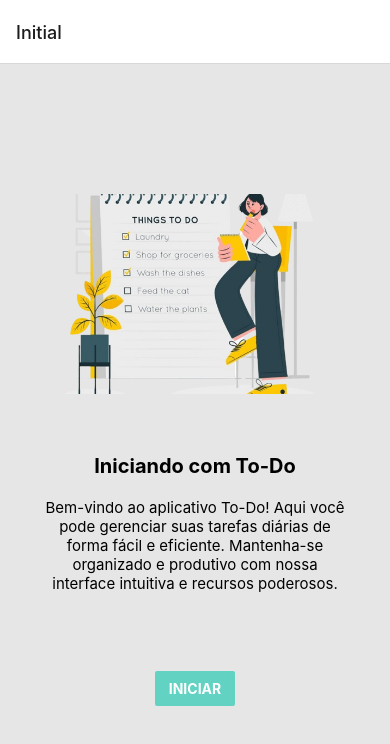
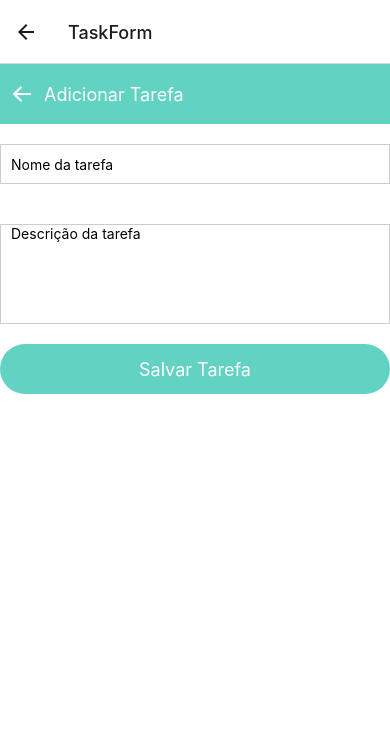
Before and after one commit to FranAprigio/To-Do_App, a React Native app: screen /TaskForm in a window 390 px wide. Shown: the top 744 px of the page. Built offline with nearby package versions, Linux system fonts and the light colour scheme.

Commit message:
[FIX] - Organizing Tasks

```diff
--- a/App.js
+++ b/App.js
@@ -4,8 +4,10 @@ import Initial from './screens/Initial';
 import Register from './screens/Register';
 import Login from './screens/Login';
 import Home from './screens/Home';
+import List from './screens/List';
 import { createNativeStackNavigator } from '@react-navigation/native-stack';
 import { NavigationContainer } from '@react-navigation/native';
+import TaskForm from './screens/TaskForm';
 
 
 
@@ -19,6 +21,8 @@ export default function App() {
 			<Stack.Screen name='Login' component={Login} />
 			<Stack.Screen name='Register' component={Register} />
 			<Stack.Screen name='Home' component={Home} />
+      <Stack.Screen name='List' component={List} />
+      <Stack.Screen name='TaskForm' component={TaskForm} />
 		</Stack.Navigator>
 	</NavigationContainer>
   );
--- /dev/null
+++ b/screens/List.js
@@ -0,0 +1,124 @@
+import React, { useState, useEffect } from 'react';
+import { StyleSheet, View, Text, FlatList, TouchableOpacity } from 'react-native';
+import AsyncStorage from '@react-native-async-storage/async-storage';
+import Icon from 'react-native-vector-icons/FontAwesome';
+import Navbar from '../components/Navbar';
+
+export default function List({ navigation }) {
+    const [tasks, setTasks] = useState([]);
+
+    useEffect(() => {
+        const unsubscribe = navigation.addListener('focus', () => {
+            loadTasks();
+        });
+
+        return unsubscribe;
+    }, [navigation]);
+
+    const loadTasks = async () => {
+        try {
+            const savedTasks = await AsyncStorage.getItem('tasks');
+            if (savedTasks !== null) {
+                setTasks(JSON.parse(savedTasks));
+            }
+        } catch (error) {
+            console.error('Erro ao carregar as tarefas:', error);
+        }
+    };
+
+    const handleDeleteTask = async (id) => {
+        try {
+            const updatedTasks = tasks.filter(task => task.id !== id);
+            setTasks(updatedTasks);
+            await AsyncStorage.setItem('tasks', JSON.stringify(updatedTasks));
+        } catch (error) {
+            console.error('Erro ao excluir a tarefa:', error);
+        }
+    };
+
+    return (
+        <View style={styles.container}>
+            <FlatList
+                data={tasks}
+                renderItem={({ item }) => (
+                    <View style={styles.taskItem}>
+                        <View>
+                            <Text style={styles.taskName}>{item.name}</Text>
+                            <Text style={styles.taskDescription}>{item.description}</Text>
+                        </View>
+                        <View style={styles.icons}>
+                            <TouchableOpacity onPress={() => navigation.navigate('TaskForm', { task: item })}>
+                                <Icon name="edit" size={24} color="#0000FF" />
+                            </TouchableOpacity>
+                            <TouchableOpacity onPress={() => handleDeleteTask(item.id)}>
+                                <Icon name="trash" size={24} color="#FF0000" />
+                            </TouchableOpacity>
+                        </View>
+                    </View>
+                )}
+                keyExtractor={item => item.id.toString()}
+                ListEmptyComponent={<Text style={styles.emptyListText}>Nenhuma tarefa encontrada</Text>}
+                contentContainerStyle={styles.listContainer}
+            />
+            <TouchableOpacity style={styles.addButton} onPress={() => navigation.navigate('TaskForm')}>
+                <Icon name="plus" size={24} color="#FFF" />
+                <Text style={styles.addButtonText}>Adicionar Tarefa</Text>
+            </TouchableOpacity>
+            <Navbar />
+        </View>
+    );
+}
+
+const styles = StyleSheet.create({
+    container: {
+        flex: 1,
+        backgroundColor: '#F5F5F5',
+    },
+    taskItem: {
+        flexDirection: 'row',
+        justifyContent: 'space-between',
+        alignItems: 'flex-start',
+        paddingHorizontal: 20,
+        paddingVertical: 10,
+        borderBottomWidth: 1,
+        borderBottomColor: '#ccc',
+    },
+    icons: {
+        flexDirection: 'row',
+        width: 60,
+        justifyContent: 'space-between',
+    },
+    addButton: {
+        backgroundColor: '#62D2C3',
+        flexDirection: 'row',
+        alignItems: 'center',
+        justifyContent: 'center',
+        height: 50,
+        margin: 20,
+        marginBottom: 80,
+        borderRadius: 25,
+    },
+    addButtonText: {
+        color: '#FFF',
+        fontSize: 18,
+        marginLeft: 10,
+    },
+    emptyListText: {
+        textAlign: 'center',
+        marginTop: 20,
+        fontSize: 18,
+        color: '#999',
+    },
+    listContainer: {
+        flexGrow: 1,
+        justifyContent: 'flex-start',
+    },
+    taskName: {
+        fontSize: 18,
+        fontWeight: 'bold',
+    },
+    taskDescription: {
+        fontSize: 16,
+        color: '#666',
+    },
+});
--- /dev/null
+++ b/screens/TaskForm.js
@@ -0,0 +1,115 @@
+import React, { useState, useEffect } from 'react';
+import { View, TextInput, TouchableOpacity, Text, StyleSheet } from 'react-native';
+import AsyncStorage from '@react-native-async-storage/async-storage';
+import { useNavigation, useRoute } from '@react-navigation/native';
+import { AntDesign } from '@expo/vector-icons';
+
+export default function TaskForm() {
+    const navigation = useNavigation();
+    const route = useRoute();
+    const [taskName, setTaskName] = useState('');
+    const [taskDescription, setTaskDescription] = useState('');
+    const [taskId, setTaskId] = useState(null);
+
+    useEffect(() => {
+        if (route.params?.task) {
+            setTaskName(route.params.task.name);
+            setTaskDescription(route.params.task.description);
+            setTaskId(route.params.task.id);
+        }
+    }, [route.params]);
+
+    const saveTask = async () => {
+        try {
+            let tasks = await AsyncStorage.getItem('tasks');
+            tasks = tasks ? JSON.parse(tasks) : [];
+
+            if (taskId) {
+                const taskIndex = tasks.findIndex(task => task.id === taskId);
+                tasks[taskIndex].name = taskName;
+                tasks[taskIndex].description = taskDescription;
+            } else {
+                const newTask = { id: Date.now(), name: taskName, description: taskDescription };
+                tasks.push(newTask);
+            }
+
+            await AsyncStorage.setItem('tasks', JSON.stringify(tasks));
+            navigation.navigate('List');
+        } catch (error) {
+            console.error('Erro ao salvar a tarefa:', error);
+        }
+    };
+
+    return (
+        <View style={styles.container}>
+
+            <View style={styles.header}>
+                <TouchableOpacity onPress={() => navigation.navigate('List')} style={styles.backButton}>
+                    <AntDesign name="arrowleft" size={24} color="#FFF" />
+                </TouchableOpacity>
+                <Text style={styles.headerTitle}>Adicionar Tarefa</Text>
+            </View>
+            <TextInput
+                style={styles.input}
+                placeholder="Nome da tarefa"
+                value={taskName}
+                onChangeText={setTaskName}
+            />
+            <TextInput
+                style={[styles.input, styles.descriptionInput]}
+                placeholder="Descrição da tarefa"
+                value={taskDescription}
+                onChangeText={setTaskDescription}
+                multiline={true}
+                numberOfLines={4}
+            />
+            <TouchableOpacity style={styles.button} onPress={saveTask}>
+                <Text style={styles.buttonText}>Salvar Tarefa</Text>
+            </TouchableOpacity>
+        </View>
+    );
+}
+
+const styles = StyleSheet.create({
+    container: {
+        flex: 1,
+
+        backgroundColor: '#FFF',
+    },
+    header: {
+        flexDirection: 'row',
+        alignItems: 'center',
+        backgroundColor: '#62D2C3',
+        height: 60,
+        paddingHorizontal: 10,
+
+    },
+    headerTitle: {
+        fontSize: 18,
+        color: '#FFF',
+        marginLeft: 10,
+    },
+    input: {
+        height: 40,
+        borderColor: '#ccc',
+        borderWidth: 1,
+        marginBottom: 20,
+        marginTop: 20,
+        paddingHorizontal: 10,
+    },
+    descriptionInput: {
+        height: 100,
+        textAlignVertical: 'top',
+    },
+    button: {
+        backgroundColor: '#62D2C3',
+        alignItems: 'center',
+        justifyContent: 'center',
+        height: 50,
+        borderRadius: 25,
+    },
+    buttonText: {
+        color: '#FFF',
+        fontSize: 18,
+    },
+});
```
